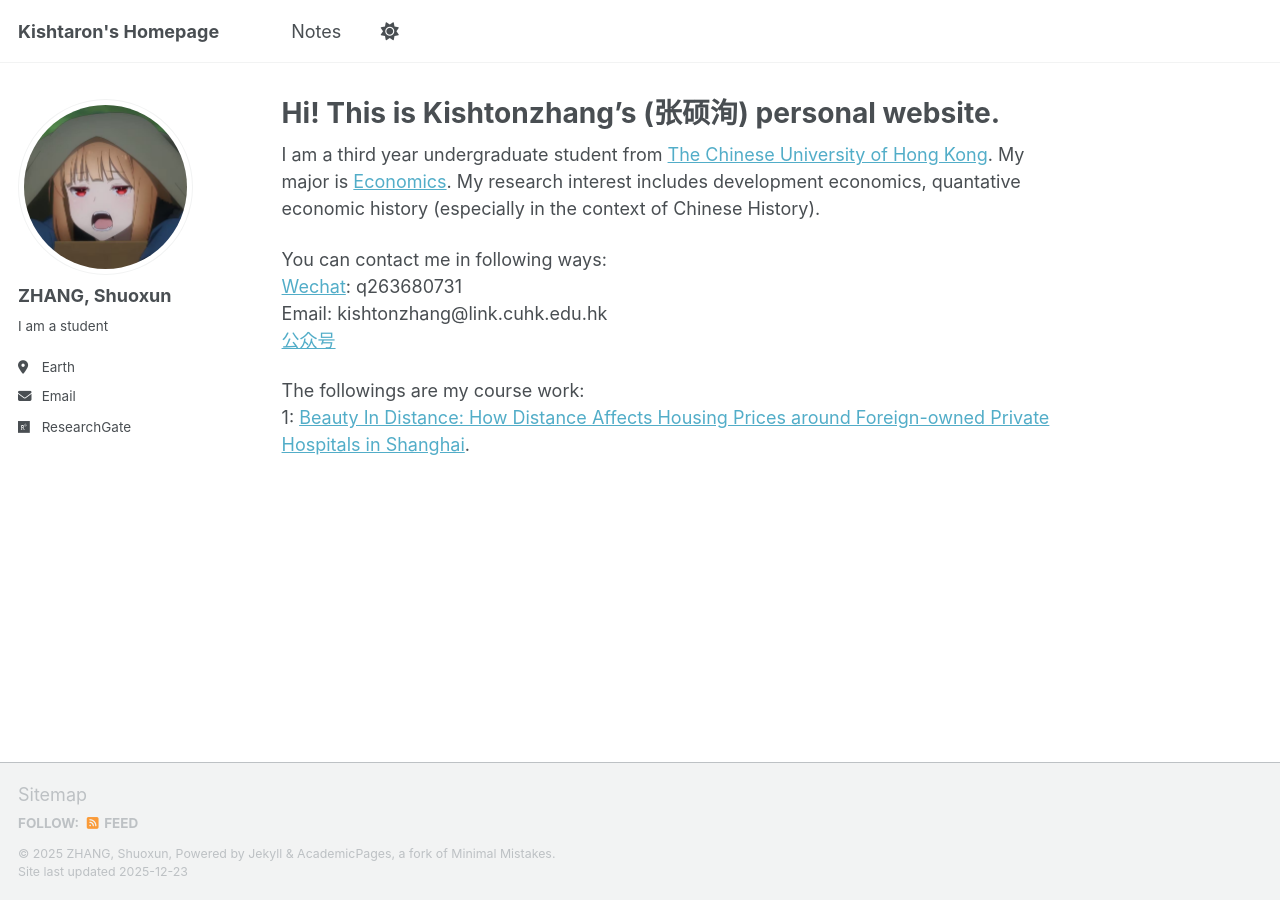
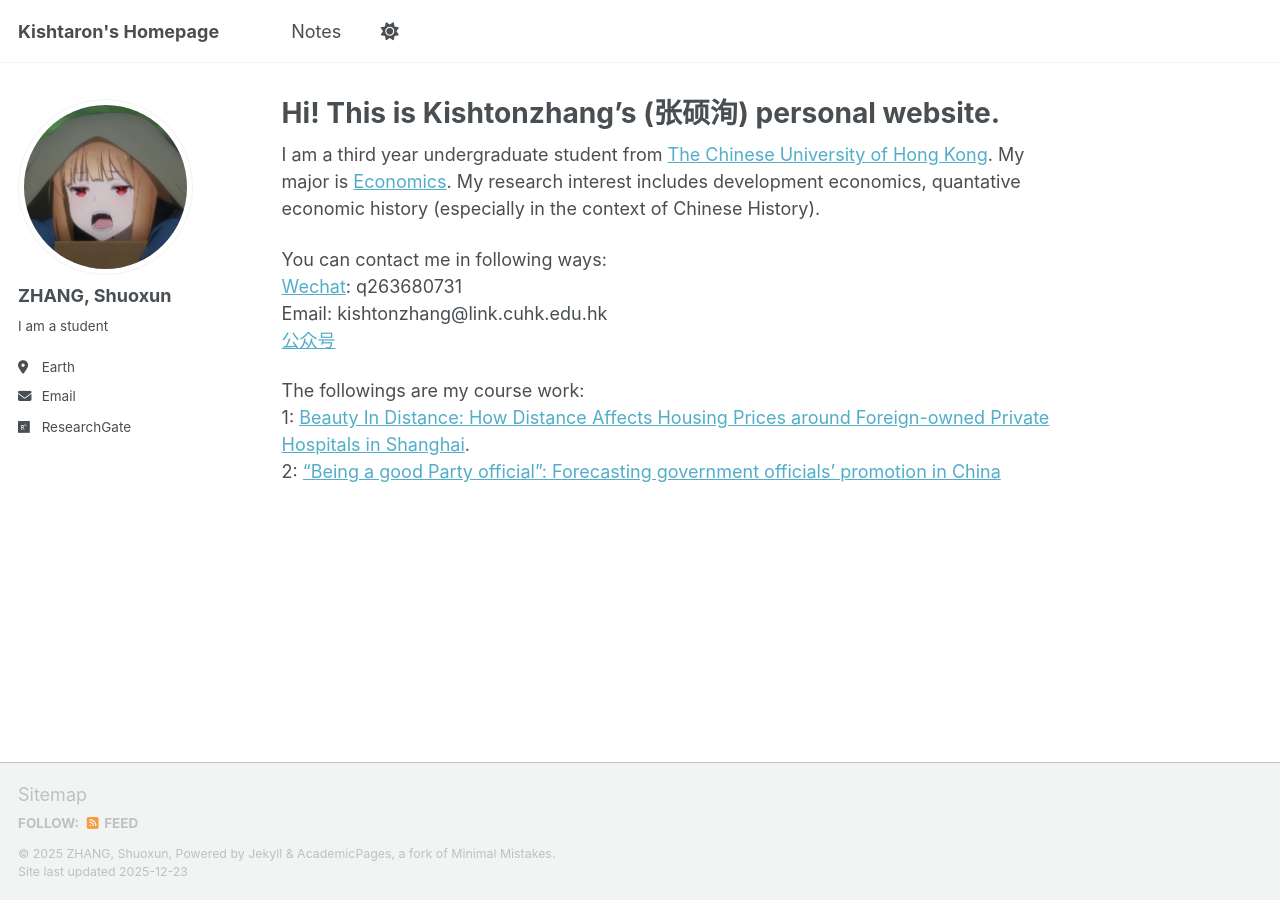
Before and after one commit to Kishtonzhang/Kishtonzhang.github.io, a Jekyll site: the page built from _pages/about.md, in a window 1280 px wide. Built offline with Jekyll 4.4.1, drawn with Linux system fonts in a browser that asks for light colours; a script bundle is joined from its source files by our own code; library files that are not in the unit come from our copies.

Commit message:
Update about.md

```diff
--- a/_pages/about.md
+++ b/_pages/about.md
@@ -18,4 +18,6 @@ You can contact me in following ways:<br>[Wechat](../images/Wechat_qrcode.jpg):
 The followings are my course work:<br>
 1: [Beauty In Distance: How Distance Affects
 Housing Prices around Foreign-owned
-Private Hospitals in Shanghai](../assets/econ2901_report.pdf).
+Private Hospitals in Shanghai](../assets/econ2901_report.pdf).<br>
+2: [“Being a good Party official”: Forecasting
+government officials’ promotion in China](../assets/econ4130_report.pdf)
```
